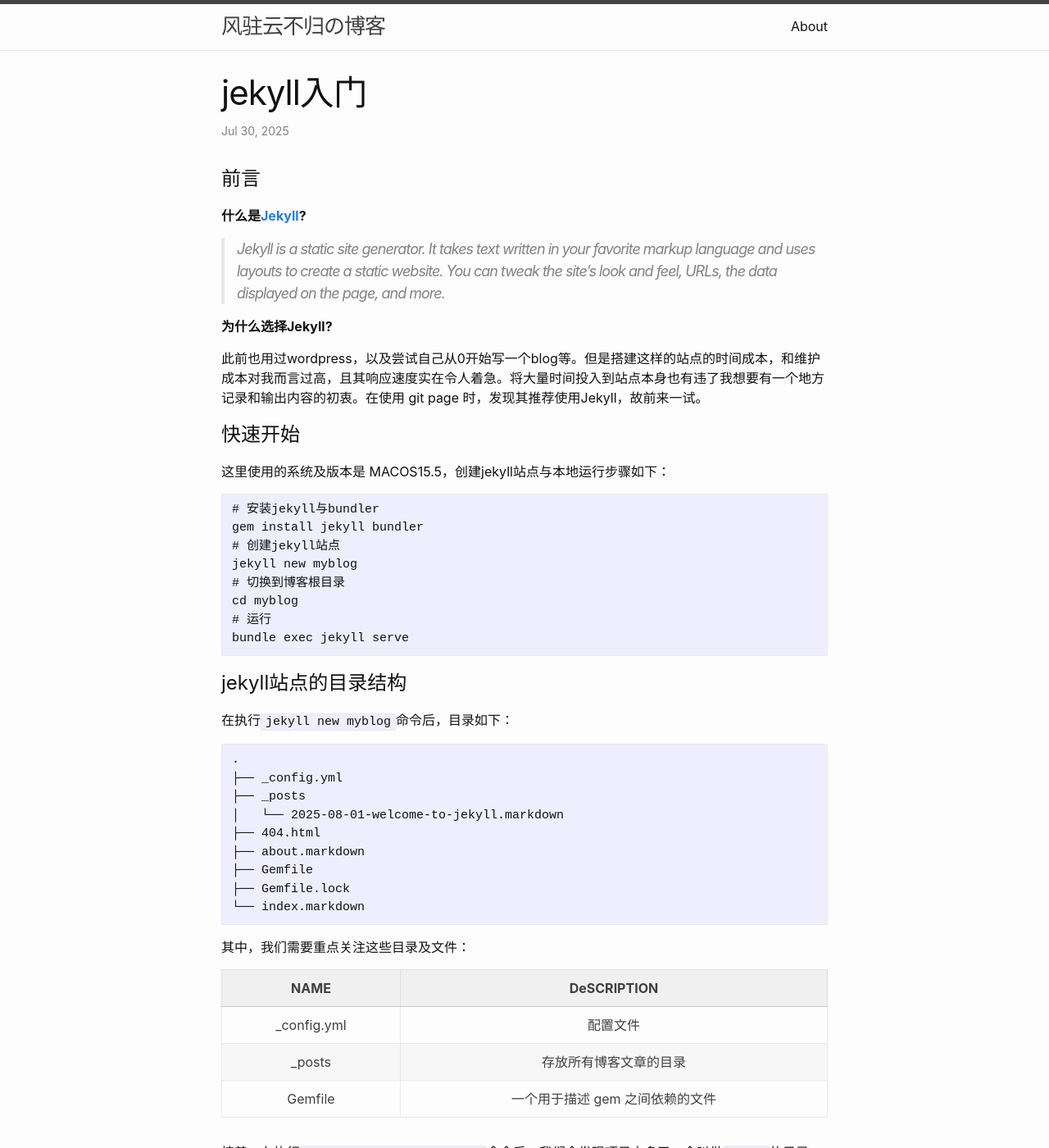
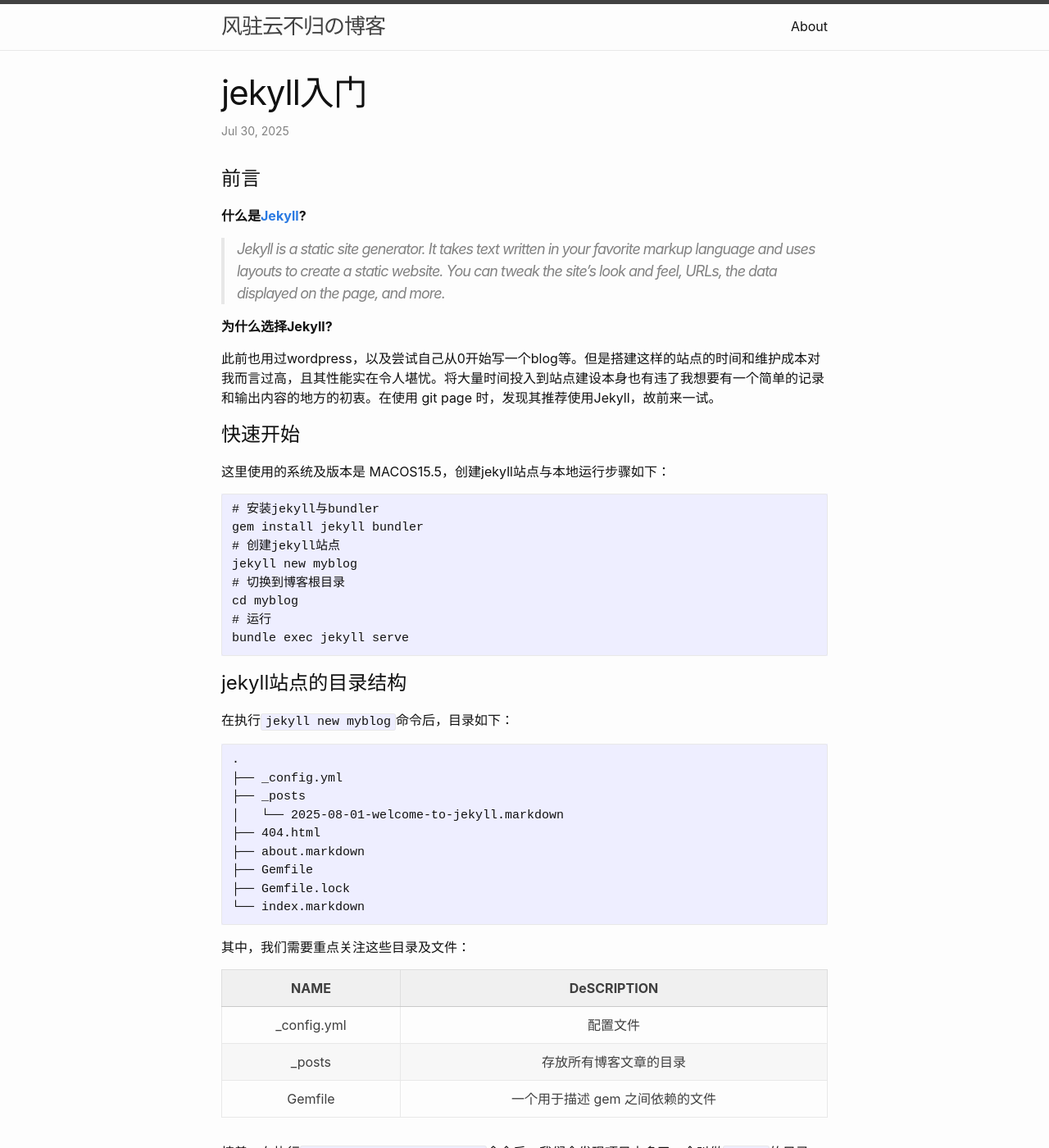
Before and after one commit to IvoryGate/IvoryGate.github.io, a Jekyll site: the page built from _posts/2025-07-30-jekyll入门.markdown, in a window 1280 px wide and 1400 px high. Shown: the whole window at 82% size. Built offline with Jekyll 4.4.1, drawn with Linux system fonts in a browser that asks for light colours; some of the changed text lies outside the part shown.

Commit message:
update post

```diff
--- a/_posts/2025-07-30-jekyll入门.markdown
+++ b/_posts/2025-07-30-jekyll入门.markdown
@@ -13,7 +13,7 @@ categories: jekyll update
 
 **为什么选择Jekyll?**
 
-此前也用过wordpress，以及尝试自己从0开始写一个blog等。但是搭建这样的站点的时间成本，和维护成本对我而言过高，且其响应速度实在令人着急。将大量时间投入到站点本身也有违了我想要有一个地方记录和输出内容的初衷。在使用 git page 时，发现其推荐使用Jekyll，故前来一试。
+此前也用过wordpress，以及尝试自己从0开始写一个blog等。但是搭建这样的站点的时间和维护成本对我而言过高，且其性能实在令人堪忧。将大量时间投入到站点建设本身也有违了我想要有一个简单的记录和输出内容的地方的初衷。在使用 git page 时，发现其推荐使用Jekyll，故前来一试。
 
 # 快速开始
 
```
Also changed, not shown: other parts of _posts/2025-07-30-jekyll入门.markdown (+3 -1 lines), 1 other file.
